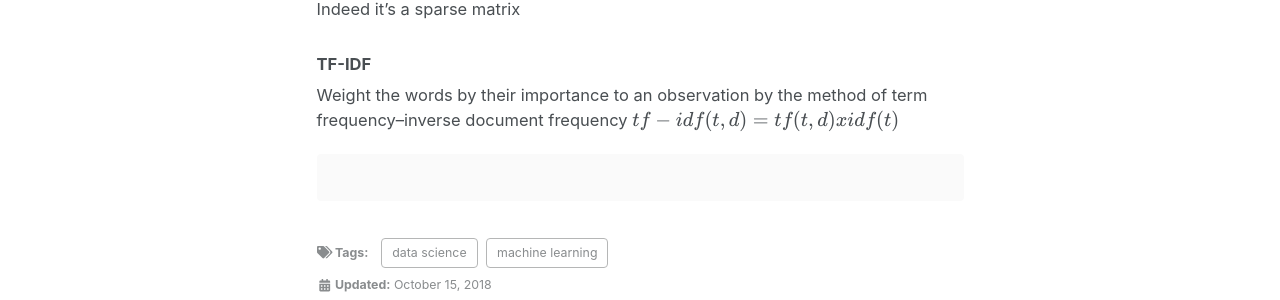
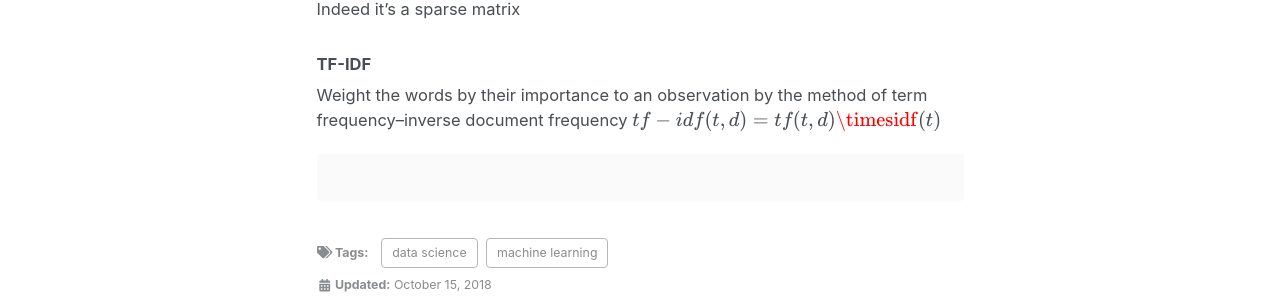
Before and after one commit to baguettexci/baguettexci.gituhb.io, a Jekyll site: the page built from _posts/2018-10-15-SMS-Spam.md, in a window 1280 px wide and 900 px high, scrolled down 6080 px. Shown: the part 154-454 px from the top of the window. Built offline with Jekyll 4.4.1, drawn with Linux system fonts in a browser that asks for light colours; nearby versions of some CDN libraries; formulas are drawn with MathJax 3.

Commit message:
Update 2018-10-15-SMS-Spam.md

````diff
--- a/_posts/2018-10-15-SMS-Spam.md
+++ b/_posts/2018-10-15-SMS-Spam.md
@@ -322,7 +322,7 @@
 
 ### TF-IDF
 Weight the words by their importance to an observation by the method of term frequency–inverse document frequency
-$$tf-idf(t,d) = tf(t,d) x idf(t)$$
+$$tf-idf(t,d) = tf(t,d)\timesidf(t)$$
 
 ```python
 
````
